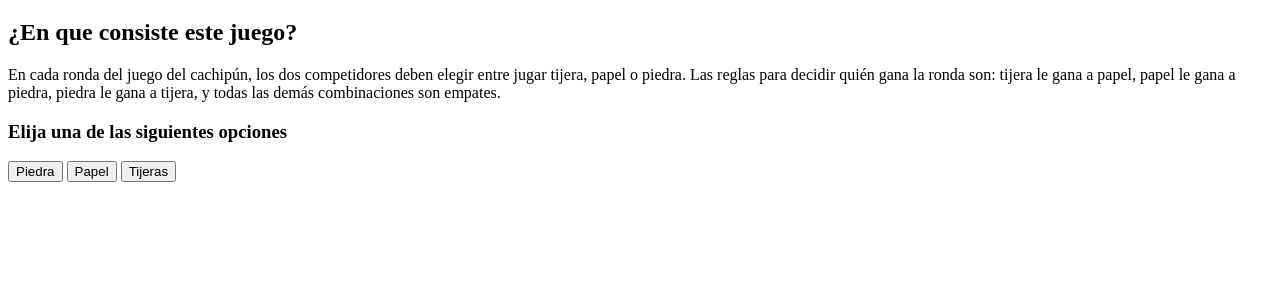
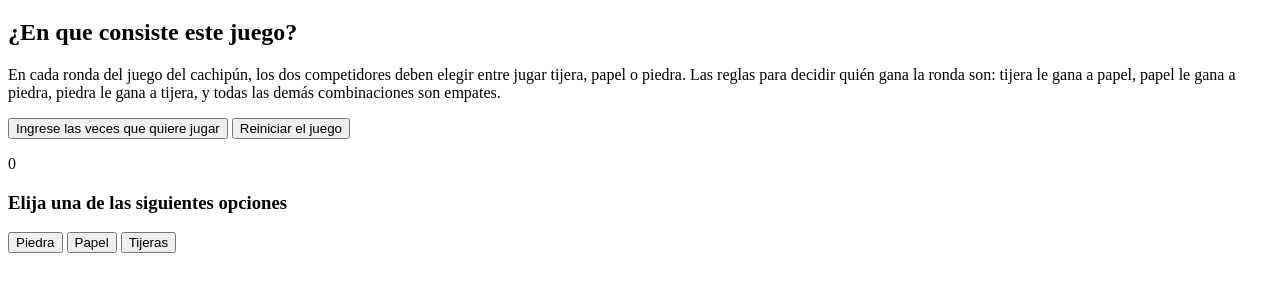
Before and after one commit to raul196512/Cachipun, a plain HTML site: page index.html in a window 1280 px wide. Shown: the part 61-352 px from the top of the page. Drawn offline with Linux system fonts and the light colour scheme.

Commit message:
Boton de contador

```diff
--- a/index.html
+++ b/index.html
@@ -19,8 +19,12 @@
             gana
             a tijera, y todas las demás combinaciones son empates.</p>
 
+
+        <button onclick="incrementarContador()">Ingrese las veces que quiere jugar</button>
+        <button onclick="resetearContador()">Reiniciar el juego</button>
+        <p id="contador">0</p>
+
         <h3>Elija una de las siguientes opciones</h3>
-
         <div class="" id="game">
             <button onclick="play('piedra')">Piedra</button>
             <button onclick="play('papel')">Papel</button>
```
